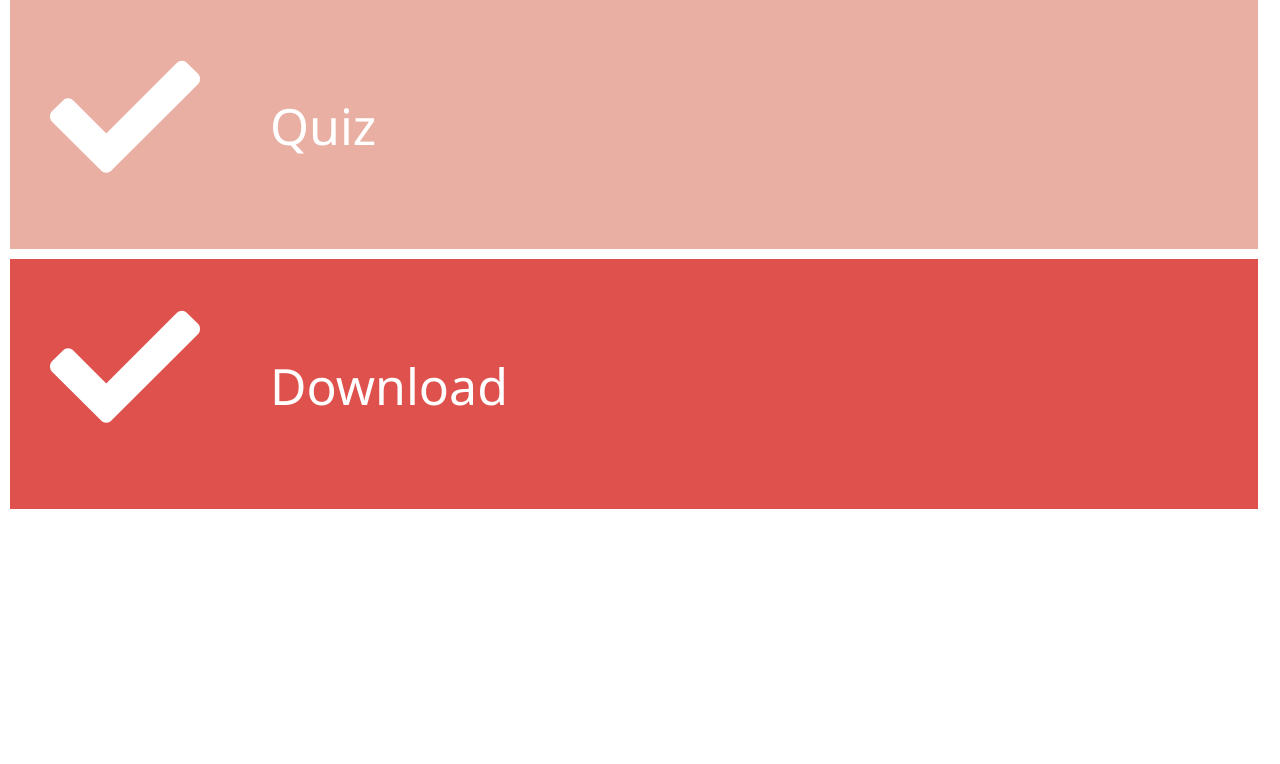
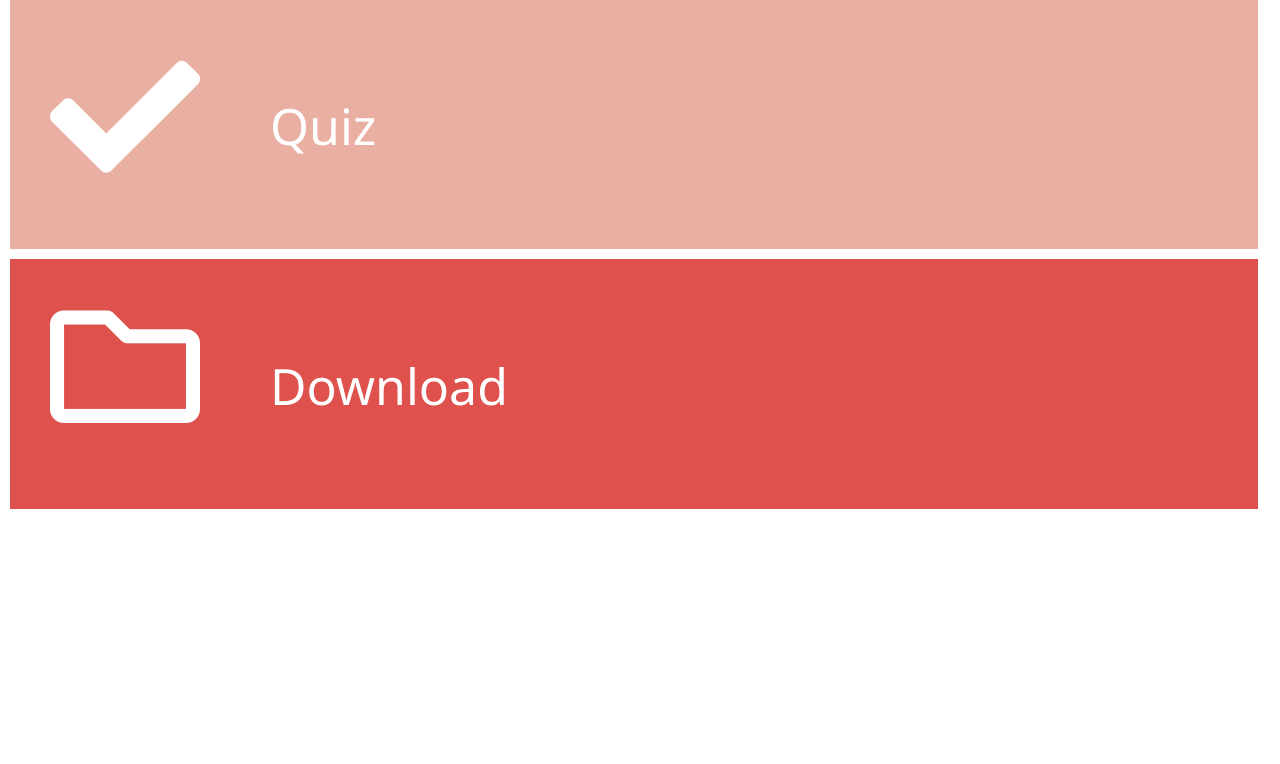
Before and after one commit to SoySourceSause/EasySeminar, a Flask app: page / in a window 1280 px wide. Shown: the part 791-1555 px from the top of the page. Run offline with Flask 2, Linux system fonts and the light colour scheme; some libraries are stand-ins or nearby versions.

Commit message:
Update index.html

```diff
--- a/final/templates/index.html
+++ b/final/templates/index.html
@@ -200,7 +200,7 @@
   <div id="download">
     <form action="/download">
   <p id="download_icon" class="download_icon">
-  <i class="fas fa-check"></i>
+  <i class="far fa-folder"></i>
   </p>
       <input class="w3-input w3-border-0" id="download_button" type="submit" value=" ">
       <h3 id="download_into">Download</h3>
```
